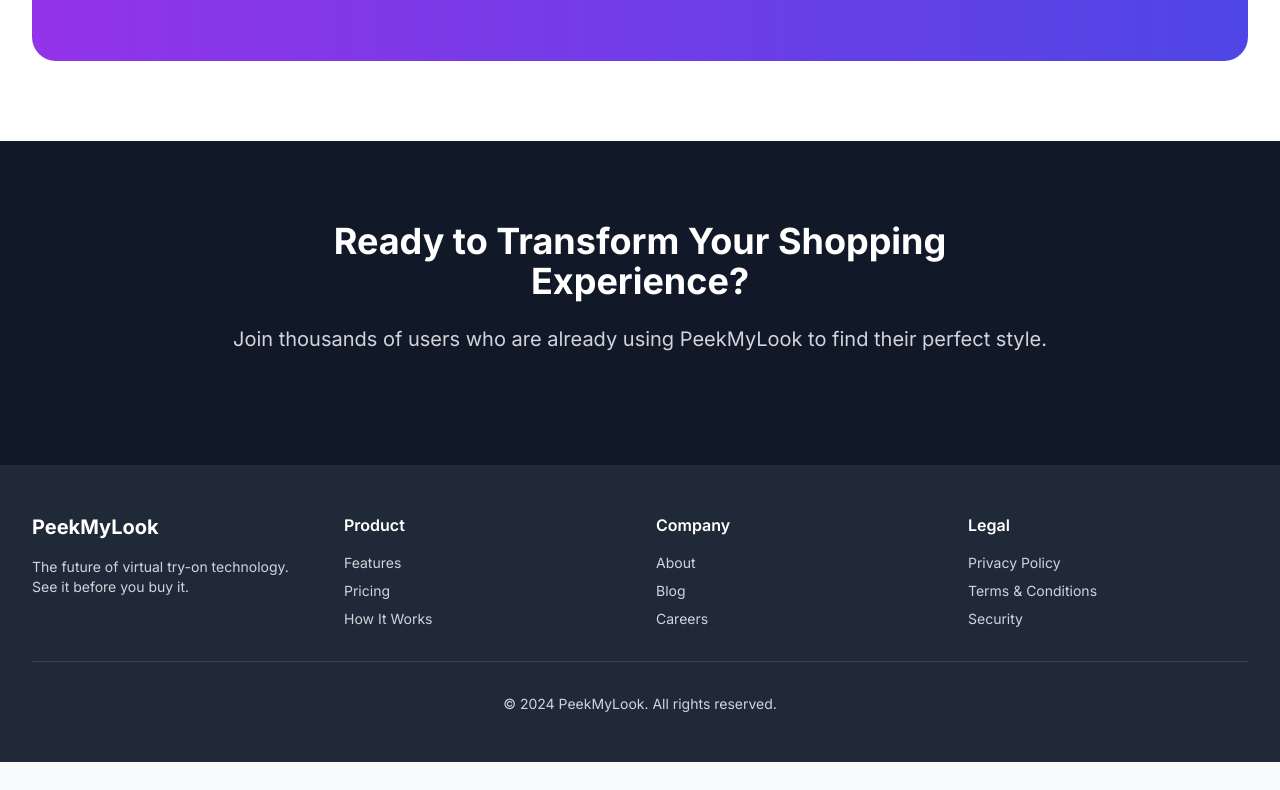
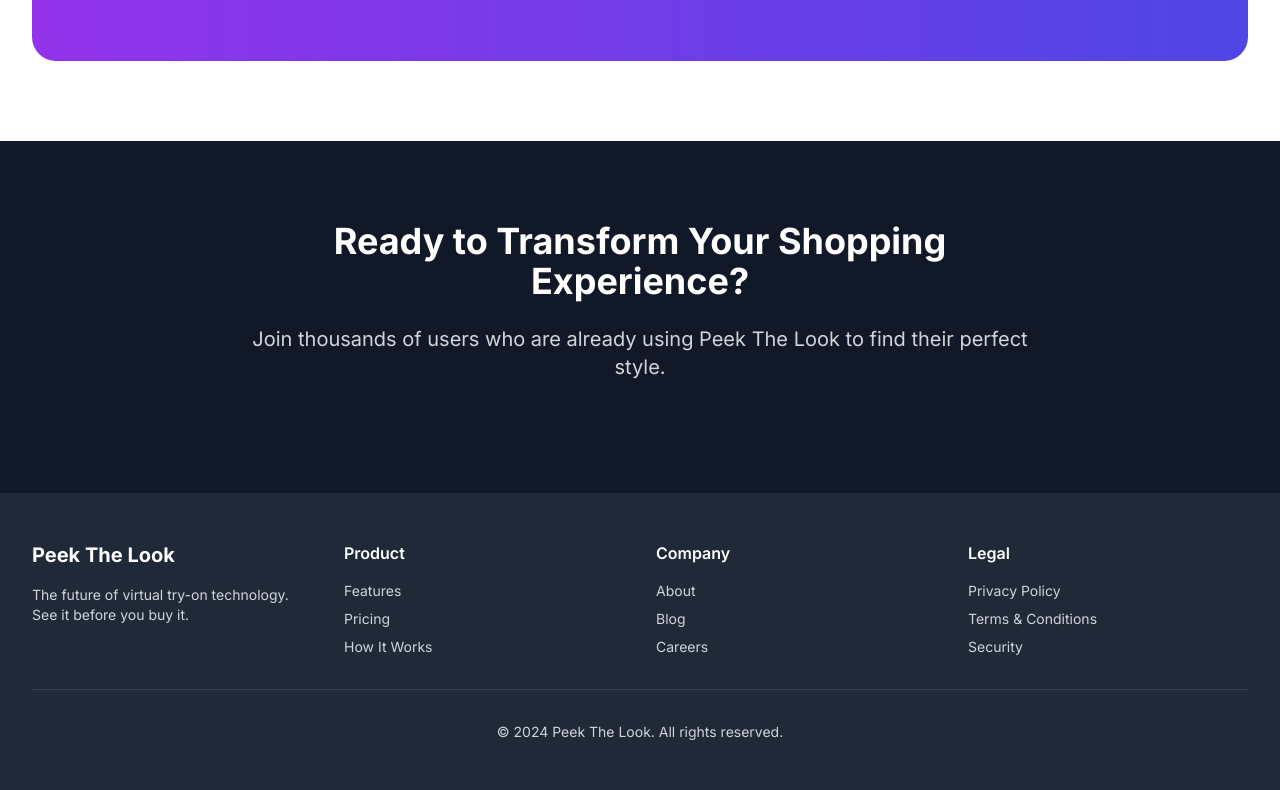
Before and after one commit to ChrisWinchester/peekthelook-web, a plain HTML site: page index.html in a window 1280 px wide. Shown: the part 2107-2897 px from the top of the page. Before the commit the page ends 2869 px from the top, so only its background shows below. Drawn offline with nearby package versions, Linux system fonts and the light colour scheme.

Commit message:
name update

```diff
--- a/index.html
+++ b/index.html
@@ -3,7 +3,7 @@
   <head>
     <meta charset="UTF-8" />
     <meta name="viewport" content="width=device-width, initial-scale=1.0" />
-    <title>PeekMyLook - Virtual Try-On Experience</title>
+    <title>Peek The Look - Virtual Try-On Experience</title>
     <script src="https://cdn.tailwindcss.com"></script>
     <link
       rel="apple-touch-icon"
@@ -430,8 +430,8 @@
           Ready to Transform Your Shopping Experience?
         </h2>
         <p class="text-xl text-gray-300 mb-8">
-          Join thousands of users who are already using PeekMyLook to find their
-          perfect style.
+          Join thousands of users who are already using Peek The Look to find
+          their perfect style.
         </p>
       </div>
     </section>
@@ -441,7 +441,7 @@
       <div class="max-w-7xl mx-auto px-4 sm:px-6 lg:px-8">
         <div class="grid md:grid-cols-4 gap-8">
           <div>
-            <h3 class="text-white text-xl font-bold mb-4">PeekMyLook</h3>
+            <h3 class="text-white text-xl font-bold mb-4">Peek The Look</h3>
             <p class="text-sm">
               The future of virtual try-on technology. See it before you buy it.
             </p>
@@ -496,7 +496,7 @@
           </div>
         </div>
         <div class="border-t border-gray-700 mt-8 pt-8 text-center text-sm">
-          <p>&copy; 2024 PeekMyLook. All rights reserved.</p>
+          <p>&copy; 2024 Peek The Look. All rights reserved.</p>
         </div>
       </div>
     </footer>
```
Also changed, not shown: privacy.html (+3 -3 lines), terms.html (+3 -3 lines).
